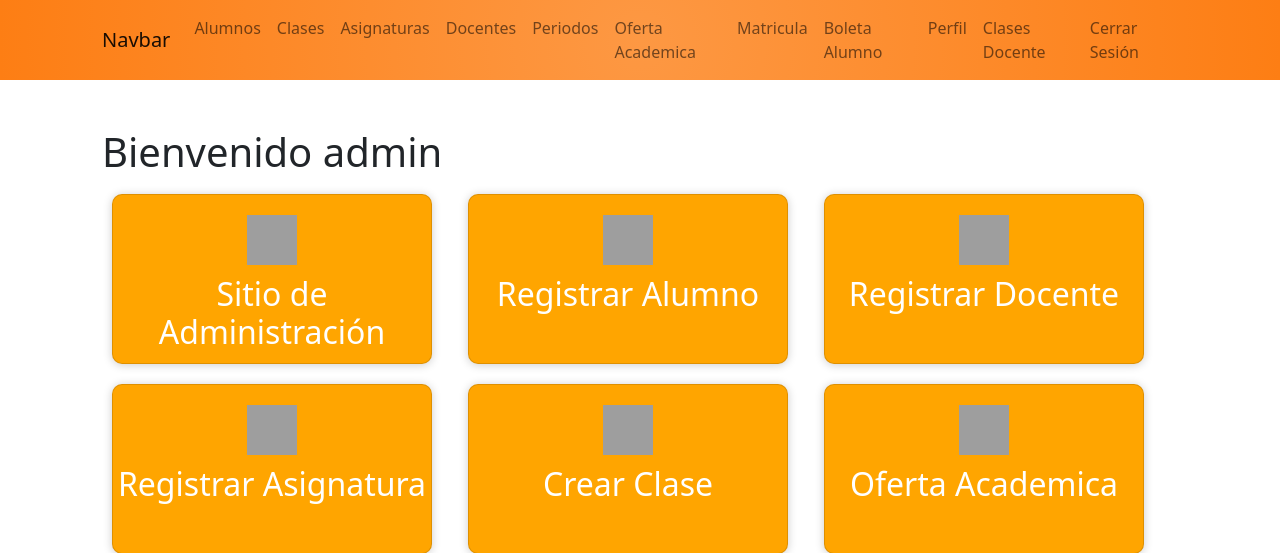
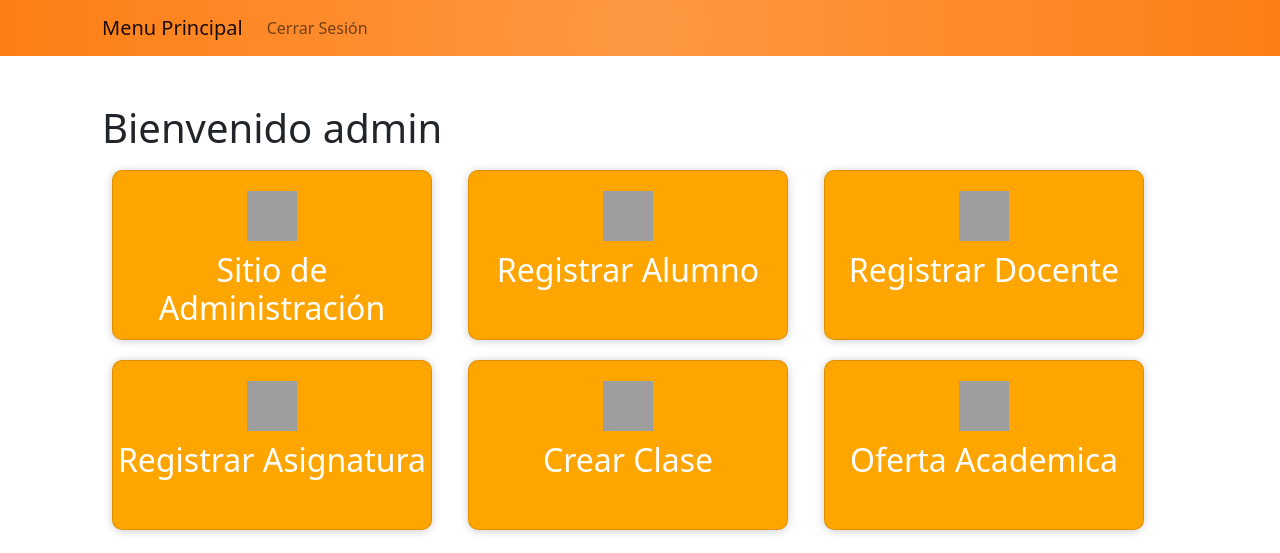
Before and after one commit to AmadeusLiz/GestorAcademico, a Django app: page /academico/ in a window 1280 px wide. Shown: the top 553 px of the page. Run offline with Django 3.2, Linux system fonts and the light colour scheme; a user stored in the database is signed in; some libraries are stand-ins or nearby versions; grey boxes are pictures that could not be loaded.

```diff
--- a/app_academico/templates/academico/index.html
+++ b/app_academico/templates/academico/index.html
@@ -156,7 +204,7 @@
                 <div class="card" style="width: 20rem;" id="c">
                     <div class="text-center" id="c">
                         <img src="https://login.sec.unicah.net/imgs/icono_registro.svg" width="50" height="50" color="black"/>
-                        <h2>Oferta Academica</h2>
+                        <h2>Matricula</h2>
                     </div>
                 </div>
             </a>
--- a/global_templates/base.html
+++ b/global_templates/base.html
@@ -13,22 +13,12 @@
 <body>
     <nav class="orange navbar navbar-expand-lg navbar-light ">
         <div class="container">
-          <a class="navbar-brand" href="/">Navbar</a>
+          <a class="navbar-brand" href="/">Menu Principal</a>
           <button class="navbar-toggler" type="button" data-bs-toggle="collapse" data-bs-target="#navbarNavAltMarkup" aria-controls="navbarNavAltMarkup" aria-expanded="false" aria-label="Toggle navigation">
             <span class="navbar-toggler-icon"></span>
           </button>
           <div class="collapse navbar-collapse" id="navbarNavAltMarkup">
             <div class="navbar-nav">
-              <a class="nav-link {% if activo == 'alumnos' %}active{% endif %}" href="{% url 'academico:alumnos' %}">Alumnos</a>
-              <a class="nav-link {% if activo == 'clases' %} active {% endif %}" href="{% url 'academico:clasesAdmin' %}">Clases</a>
-              <a class="nav-link" href="{% url 'academico:asignaturas' %}">Asignaturas</a>
-                <a class="nav-link {% if activo == 'docentes' %} active {% endif %}" href="{% url 'academico:docenteAdmin' %}">Docentes</a>
-              <a class="nav-link {% if activo == 'periodos' %} active {% endif %}" href="{% url 'academico:periodosAdmin' %}">Periodos</a>
-              <a class="nav-link {% if activo == 'oferta' %} active {% endif %}">Oferta Academica</a>
-              <a class="nav-link {% if activo == 'matricula' %} active {% endif %}" href="{% url 'academico:ofertaAlumno' %}">Matricula</a>
-              <a class="nav-link {% if activo == 'boleta' %} active {% endif %}" href="{% url 'academico:boletaAlumno' %}">Boleta Alumno</a>
-              <a class="nav-link" href="{% url 'academico:editar_perfil_alumnos' %}">Perfil</a>
-              <a class="nav-link {% if activo == 'claseses' %} active {% endif %}" href="{% url 'academico:clasesdocente' %}">Clases Docente</a>
               <a class="nav-link"href="{% url 'logout_view' %}" >Cerrar Sesión</a>
             </div>
           </div>
```
Also changed, not shown: other parts of app_academico/templates/academico/index.html (+52 -4 lines).
